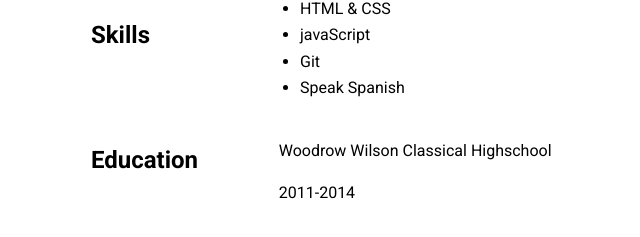
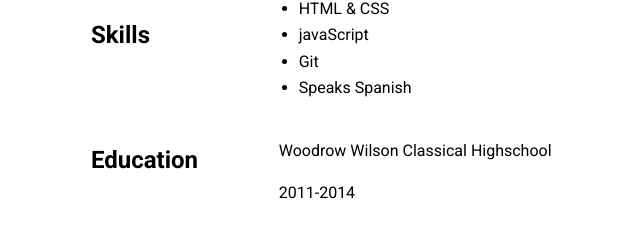
Before and after one commit to planeswalker1/resume, a plain HTML site: page index.html in a window 1280 px wide. Shown: the part 191-428 px from the top of the page, 165-805 px from the left. Drawn offline with Linux system fonts and the light colour scheme.

Commit message:
Update skills

```diff
--- a/index.html
+++ b/index.html
@@ -32,7 +32,7 @@
             <li>HTML &amp; CSS</li>
             <li>javaScript</li>
             <li>Git</li>
-            <li>Speak Spanish</li>
+            <li>Speaks Spanish</li>
           </ul>
         </div>
       </div>
```
